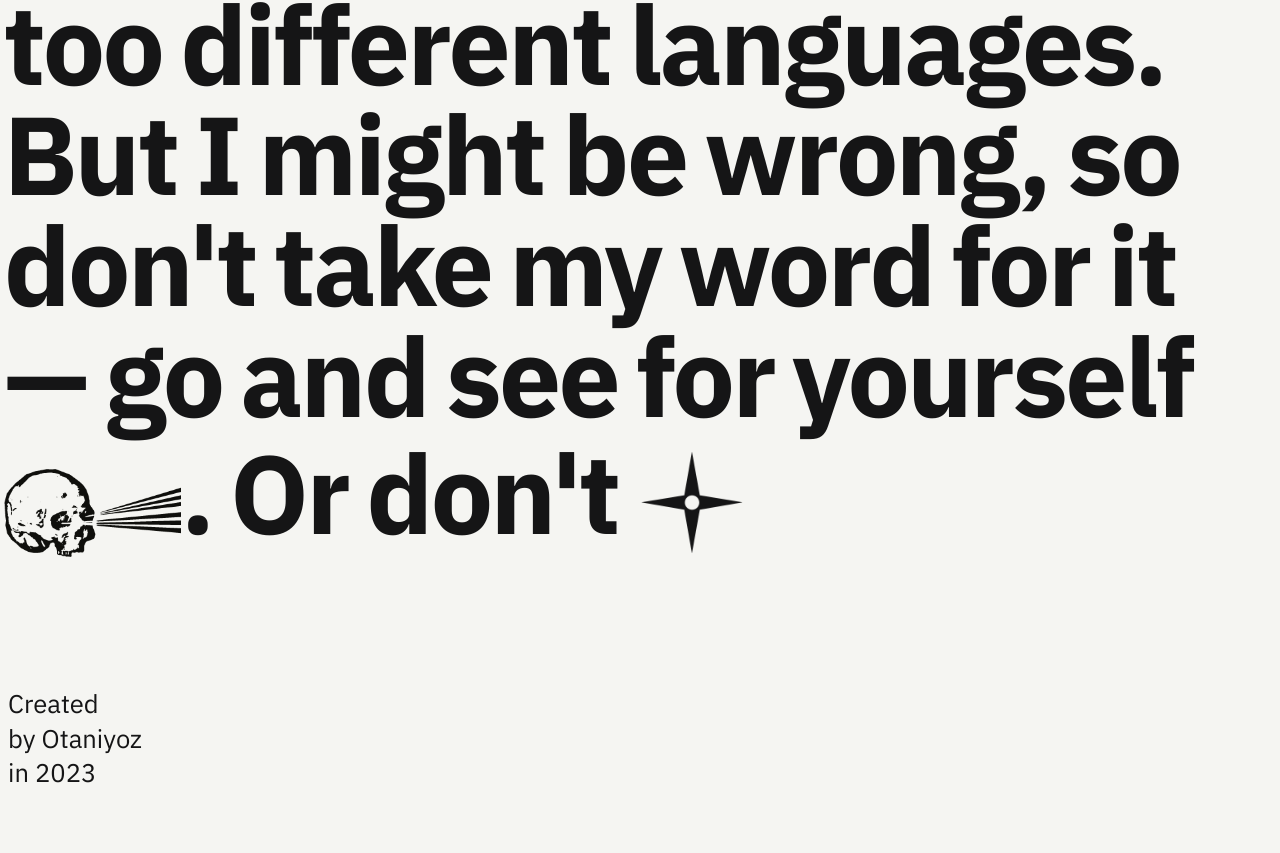
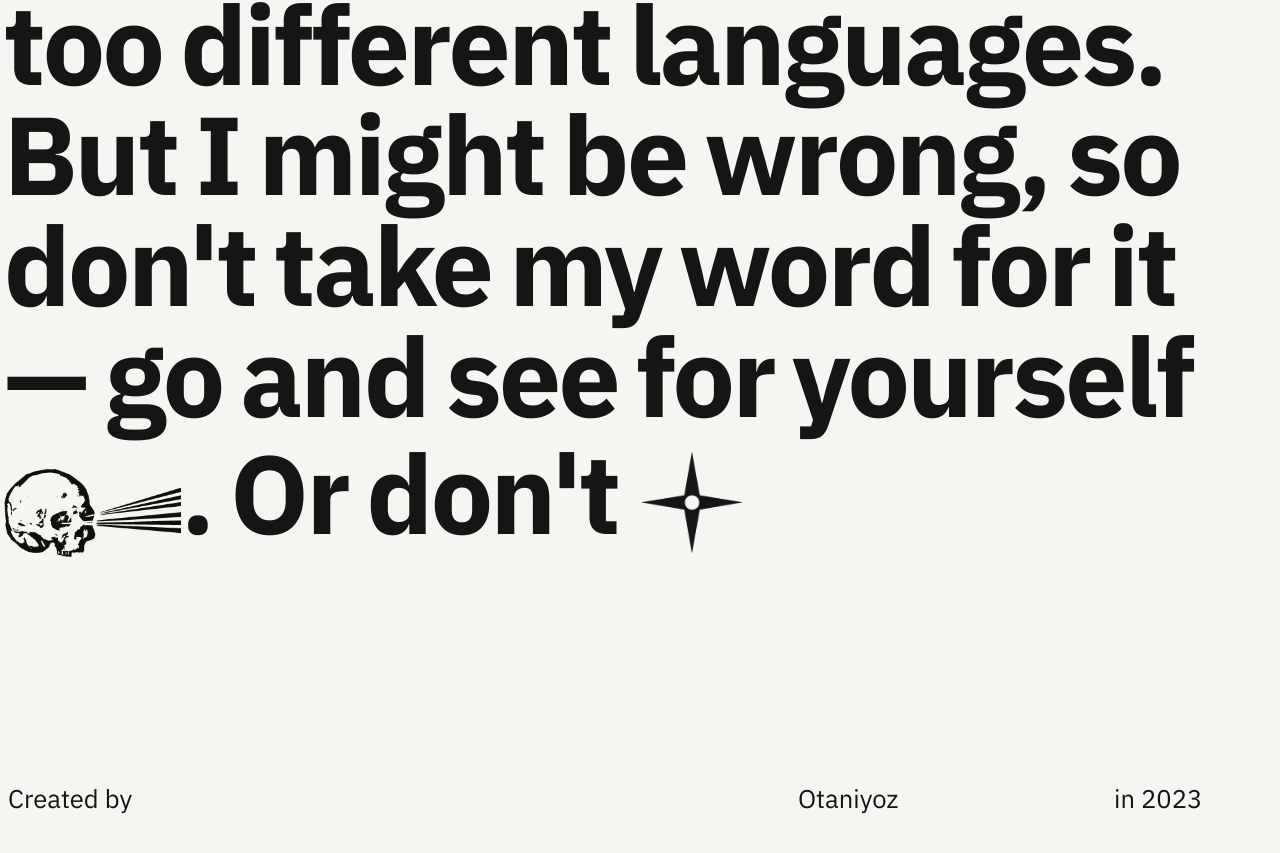
Before and after one commit to otaniyoz/web, a SvelteKit app: page / in a window 1280 px wide. Shown: the part 814-1667 px from the top of the page. Built offline with nearby package versions, Linux system fonts and the light colour scheme.

Commit message:
after laughter come

```diff
--- a/src/routes/+layout.svelte
+++ b/src/routes/+layout.svelte
@@ -36,7 +36,9 @@
   <slot />
 </main>
 <footer>
-  <p>{typographString("Created by Otaniyoz in 2023")}</p>
+  <p class="grid-col13 grid-row34">Created by</p>
+  <p class="second grid-row34">Otaniyoz</p>
+  <p class="third grid-row34">in 2023</p>
 </footer>
 
 <style>
@@ -69,6 +71,7 @@
     display: grid;
     margin-top: var(--gap-xxlarge);
     grid-template-columns: repeat(8, 1fr);
+    grid-template-rows: repeat(3, 1fr);
     padding: var(--gap-xlarge) var(--gap-small);
   }
 
--- a/src/styles/app.css
+++ b/src/styles/app.css
@@ -78,24 +78,36 @@ img {
   grid-template-columns: repeat(3, 1fr);
 }
 
+.grid-row12 {
+  grid-row: 1 / 2;
+}
+
+.grid-row23 {
+  grid-row: 2 / 3;
+}
+
+.grid-row34 {
+  grid-row: 3 / 4;
+}
+
 .grid-col-all {
   grid-column: 1 / -1;
 }
 
 .grid-col14 {
-  grid-column: 1 / span 4;
+  grid-column: 1 / 4;
 }
 
 .grid-col13 {
-  grid-column: 1 / span 3;
+  grid-column: 1 / 3;
 }
 
 .grid-col12 {
-  grid-column: 1 / span 2;
+  grid-column: 1 / 2;
 }
 
 .grid-col48 {
-  grid-column: 4 / span 4;
+  grid-column: 4 / 8;
 }
 
 .grid-col45 {
```
